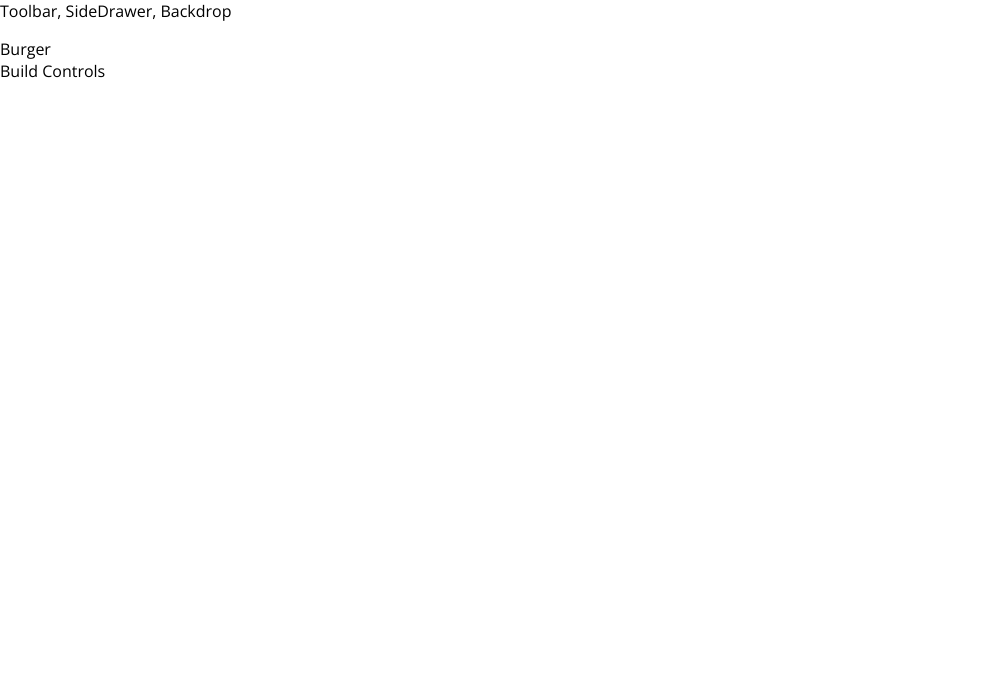
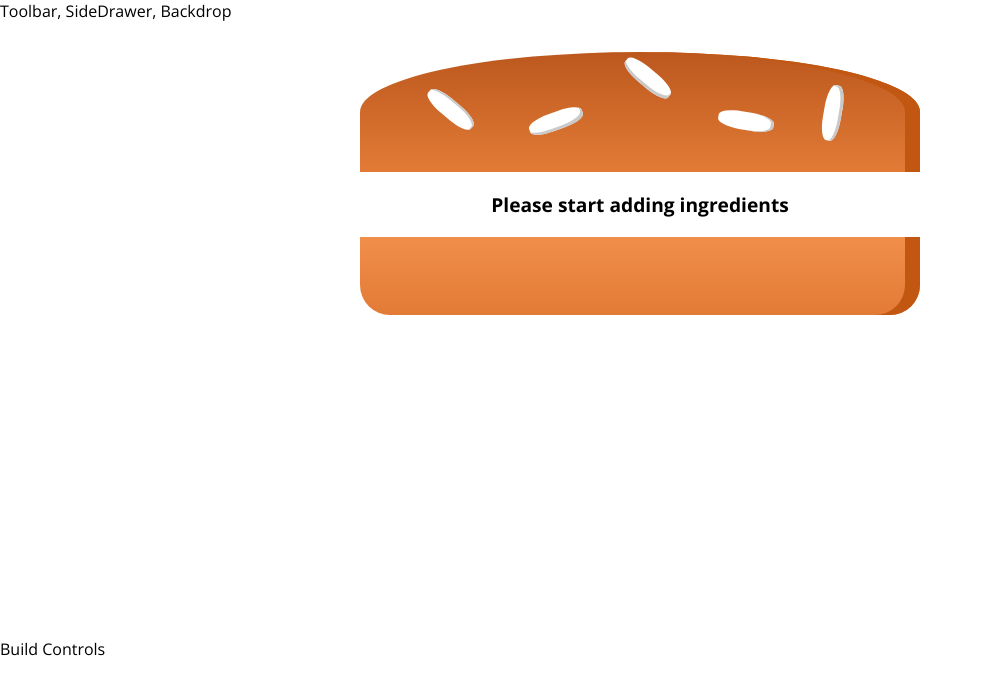
Before and after one commit to OlegKozlovskui/react-burger-builder, a React app: page / in a window 1280 px wide. Shown: the top 694 px of the page, without its empty margins (0-983 px from the left). Built offline with nearby package versions, Linux system fonts and the light colour scheme.

Commit message:
outputting burger ingredients

```diff
--- /dev/null
+++ b/src/components/Burger/Burger.css
@@ -0,0 +1,30 @@
+.Burger {
+	width: 100%;
+	margin: auto;
+	height: 250px;
+	overflow: auto;
+	text-align: center;
+	font-weight: bold;
+	font-size: 1.2rem;
+}
+
+@media (min-width: 500px) and (min-height: 400px) {
+	.Burger {
+		width: 350px;
+		height: 300px;
+	}
+}
+
+@media (min-width: 500px) and (min-height: 401px) {
+	.Burger {
+		width: 450px;
+		height: 400px;
+	}
+}
+
+@media (min-width: 1000px) and (min-height: 700px) {
+	.Burger {
+		width: 700px;
+		height: 600px;
+	}
+}
--- a/src/components/Burger/Burger.js
+++ b/src/components/Burger/Burger.js
@@ -0,0 +1,30 @@
+import React from 'react';
+
+import classes from './Burger.css';
+import BurgerIngredient from './BurgerIngredient/BurgerIngredient';
+
+const burger = (props) => {
+  let transformedIngredients = Object.keys(props.ingredients)
+    .map(igKey => {
+       return [...Array(props.ingredients[igKey])].map((_, i) => {
+         return <BurgerIngredient key={igKey + i} type={igKey} />;
+       })
+    })
+    .reduce((arr, el) => {
+      return arr.concat(el)
+    }, []);
+
+  if(transformedIngredients.length === 0) {
+    transformedIngredients = <p>Please start adding ingredients</p>
+  }
+
+  return (
+    <div className={classes.Burger}>
+      <BurgerIngredient  type="bread-top"/>
+      {transformedIngredients}
+      <BurgerIngredient  type="bread-bottom"/>
+    </div>
+  );
+};
+
+export default burger;
--- a/src/containers/BurgerBuilder/BurgerBuilder.js
+++ b/src/containers/BurgerBuilder/BurgerBuilder.js
@@ -1,11 +1,26 @@
 import React, {Component} from 'react';
+
 import Aux from '../../hoc/ReactAux';
+import Burger from '../../components/Burger/Burger';
 
 class BurgerBuilder extends Component {
+  constructor(props) {
+    super(props);
+  }
+
+  state = {
+    ingredients: {
+      salad: 0,
+      bacon: 0,
+      cheese: 0,
+      meat: 0
+    }
+  };
+
   render() {
     return (
       <Aux>
-        <div>Burger</div>
+        <Burger ingredients={this.state.ingredients} />
         <div>Build Controls</div>
       </Aux>
     );
```
